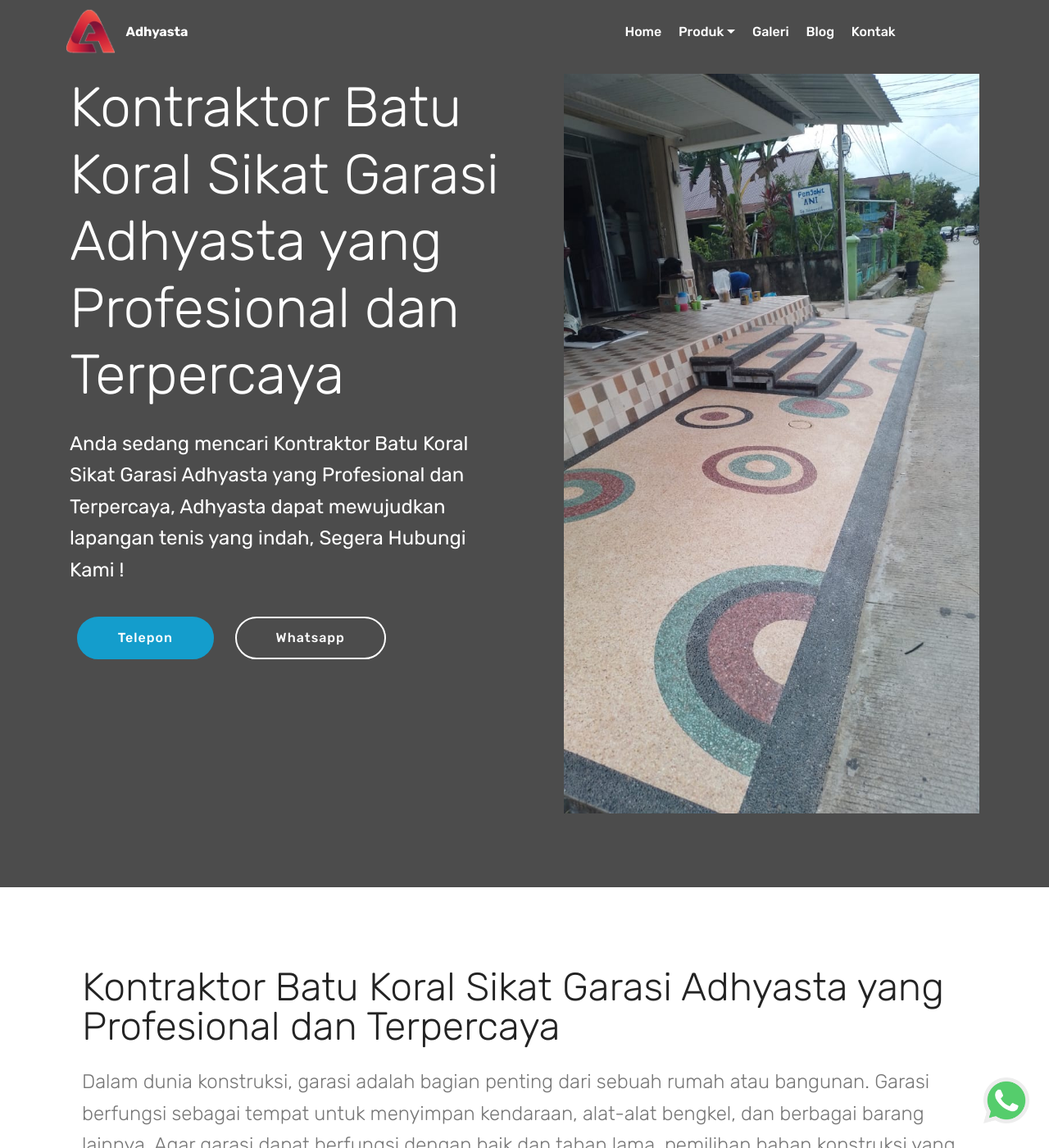
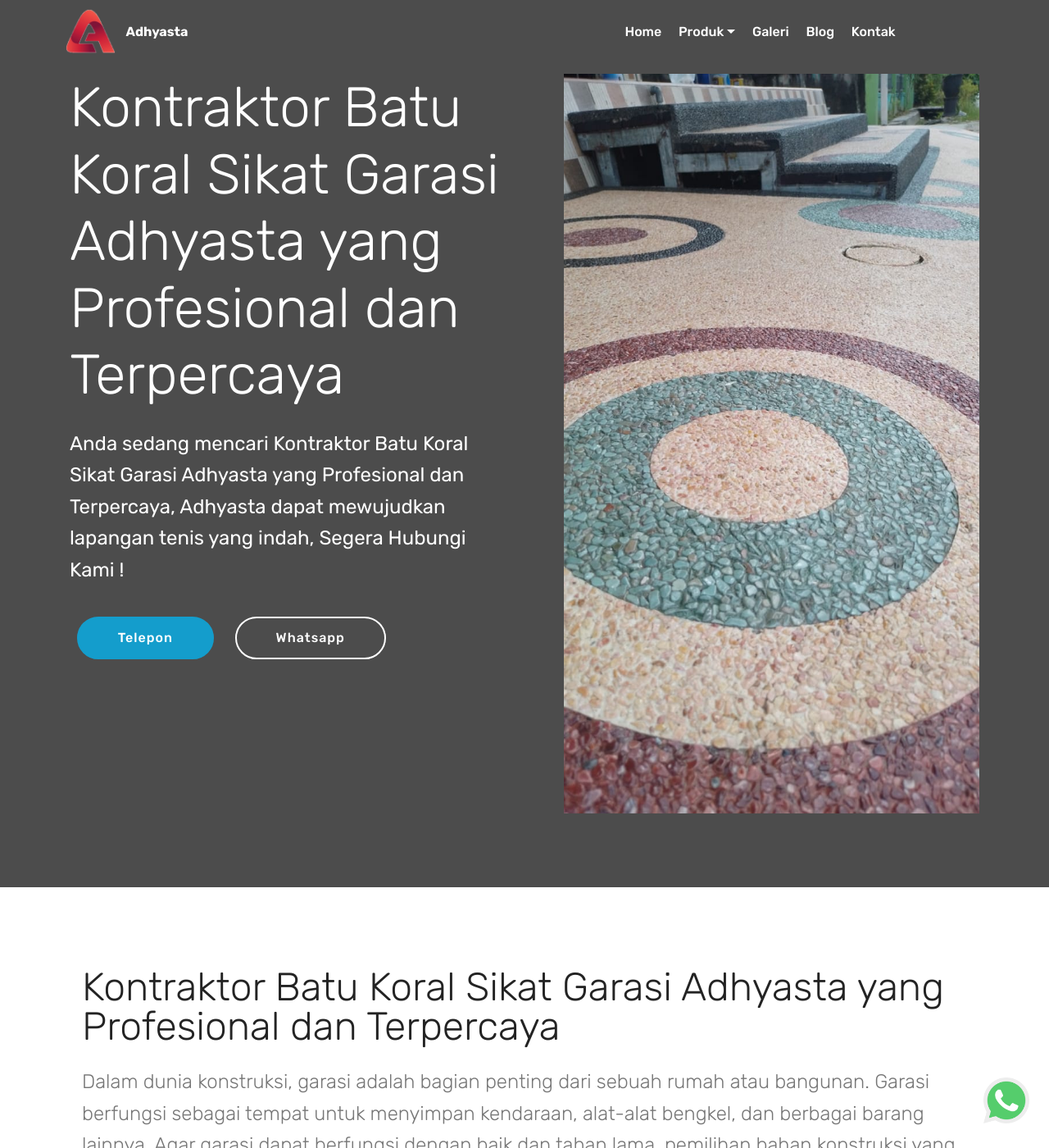
Before and after one commit to projectadhysta/projectadhysta.github.io, a Jekyll site: the page built from _posts/2023-07-09- kontraktor-batu-koral-sikat-garasi.md, in a window 1280 px wide and 1400 px high. Shown: the whole window at 82% size. Built offline with Jekyll 4.4.1, drawn with Linux system fonts in a browser that asks for light colours.

Commit message:
Update 2023-07-09- kontraktor-batu-koral-sikat-garasi.md

```diff
--- a/_posts/2023-07-09- kontraktor-batu-koral-sikat-garasi.md
+++ b/_posts/2023-07-09- kontraktor-batu-koral-sikat-garasi.md
@@ -1,10 +1,10 @@
 ---
 layout: post
 title: Kontraktor Batu Koral Sikat Garasi Adhyasta yang Profesional dan Terpercaya
-images: /assets/images/batu-koral-sikat.jpg
+images: /assets/images/batu-koral-sikat3.jpg
 images-alt: Kontraktor Batu Koral Sikat Garasi Adhyasta yang Profesional dan Terpercaya
 penulis: Denny Rakhmad Widi Ashari
-photos: /assets/images/batu-koral-sikat.jpg
+photos: /assets/images/batu-koral-sikat3.jpg
 deskripsi: Anda sedang mencari Kontraktor Batu Koral Sikat Garasi Adhyasta yang Profesional dan Terpercaya, Adhyasta dapat mewujudkan lapangan tenis yang indah, Segera Hubungi Kami !
 ---
 
```
